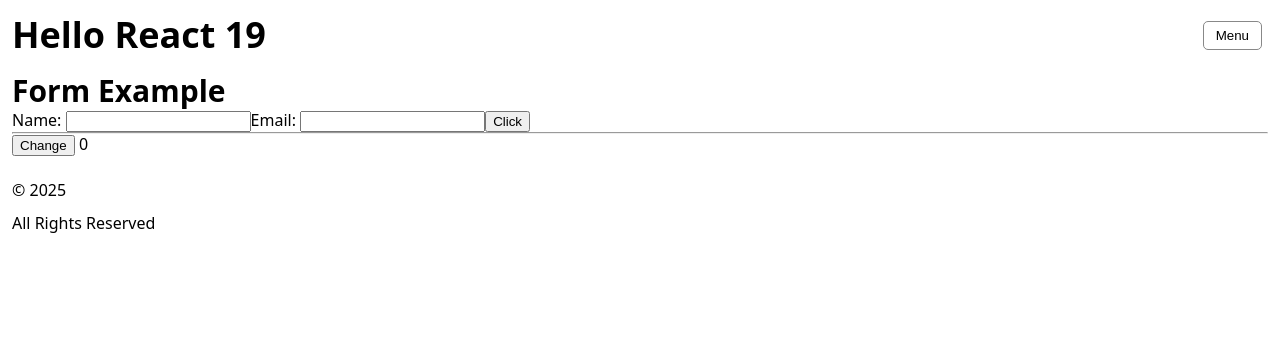
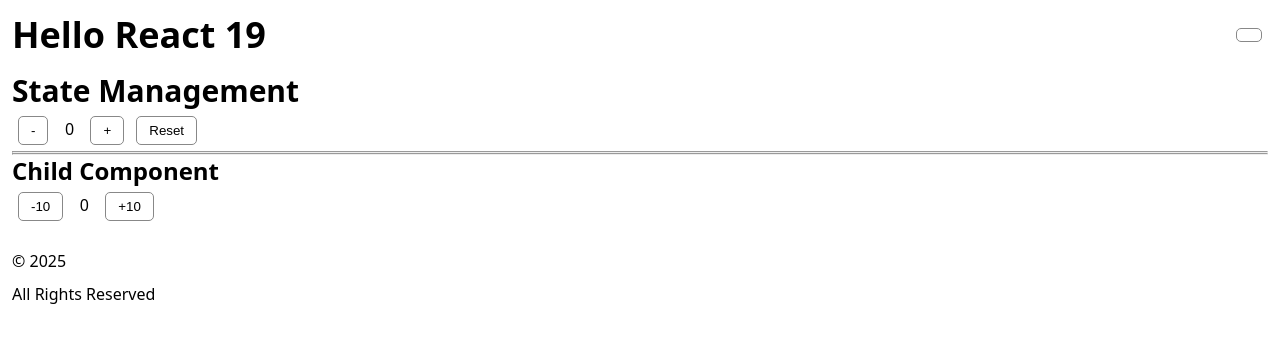
Before and after one commit to avimalhotra/react19, a React (Vite) app: page / in a window 1280 px wide. Shown: the top 342 px of the page. Built offline with nearby package versions, Linux system fonts and the light colour scheme.

Commit message:
state management

```diff
--- a/src/Button.jsx
+++ b/src/Button.jsx
@@ -1,11 +1,7 @@
-// export default function Button(props) {
-//   return <button type={props.type} className="btn">{props.label}</button>;
-// }
-
-export default function Button({ type = "button", label = "Button" }) {
+export default function Button({ type = "button", label = "Button", x }) {
   return (
     <button type={type} className="btn">
-      {label}
+      {x}
     </button>
   );
 }
--- /dev/null
+++ b/src/Child.jsx
@@ -0,0 +1,12 @@
+export default function Child({count,setCount}){
+
+     return (
+          <>
+               <h3>Child Component</h3>
+               {/* <p>{x.count}</p> */}
+               <button className="btn" onClick={()=>setCount(count-10)}>-10</button>
+               <output className="counter">{count}</output>
+               <button className="btn" onClick={()=>setCount(count+10)}>+10</button>
+          </>
+     )
+}
--- a/src/Example.jsx
+++ b/src/Example.jsx
@@ -1,44 +1,39 @@
-import { useState, useEffect, useRef } from "react";
-
-export function Example() {
-
-    const ref=useRef(0);          // initial value;
-    const refInputName=useRef(null);
-    const refInputMail=useRef(null);
-
-    console.log(ref);
-
-    // ref.current=1;
-
-    // console.log(ref);
-
-    // console.log( refInputName );
+import { useState } from "react";
+import Child from './Child';
 
 
-    function focusInput(){
-        // refInputName.current.focus();
-        refInputMail.current.focus();
-    }
 
-    function changeRef(){
-      ref.current=ref.current+1;
-       console.log(ref);
-    }
+export default function Example() {
+
+  const [counter,setCounter]=useState(0);
+
+
+  const items = [
+    {name:"paper", price: 10 },
+    {name:"pen", price: 20 },
+    {name:"glue", price: 30 }
+  ];
+
+
+  // const sum=items.reduce((sum,item)=>sum + item.price, 0);              // ✅
+  // console.log( sum );
+
 
   return (
     <>
-      <h2>Form Example</h2>
+      <h2>State Management</h2>
 
-      {/* <p>ref: {ref.current}</p> */}
-
-      <label>Name: <input type="text" ref={refInputName} /> </label>
-      <label>Email: <input type="text" ref={refInputMail} /> </label>
-
-      <button onClick={focusInput}>Click</button>
+      <button className="btn" onClick={()=>setCounter(counter-1)}>-</button>
+      <output className="counter">{counter}</output>
+      <button className="btn" onClick={()=>setCounter(counter+1)}>+</button>
+      <button className="btn" onClick={()=>setCounter(0)}>Reset</button>
 
       <hr />
 
-      <button onClick={changeRef}>Change</button> <span>{ref.current}</span>
+
+
+      <hr />
+      <Child count={counter} setCount={setCounter} />
 
   </>
   );
--- a/src/style.css
+++ b/src/style.css
@@ -160,6 +160,8 @@ main {
 
 form  div{ margin: 1rem 0;}
 
+.counter{ display: inline-block; width: 30px; text-align: center; }
+
 footer {
   padding: 1rem 0;
 }
```
Also changed, not shown: src/main.jsx (+1 -24 lines).
